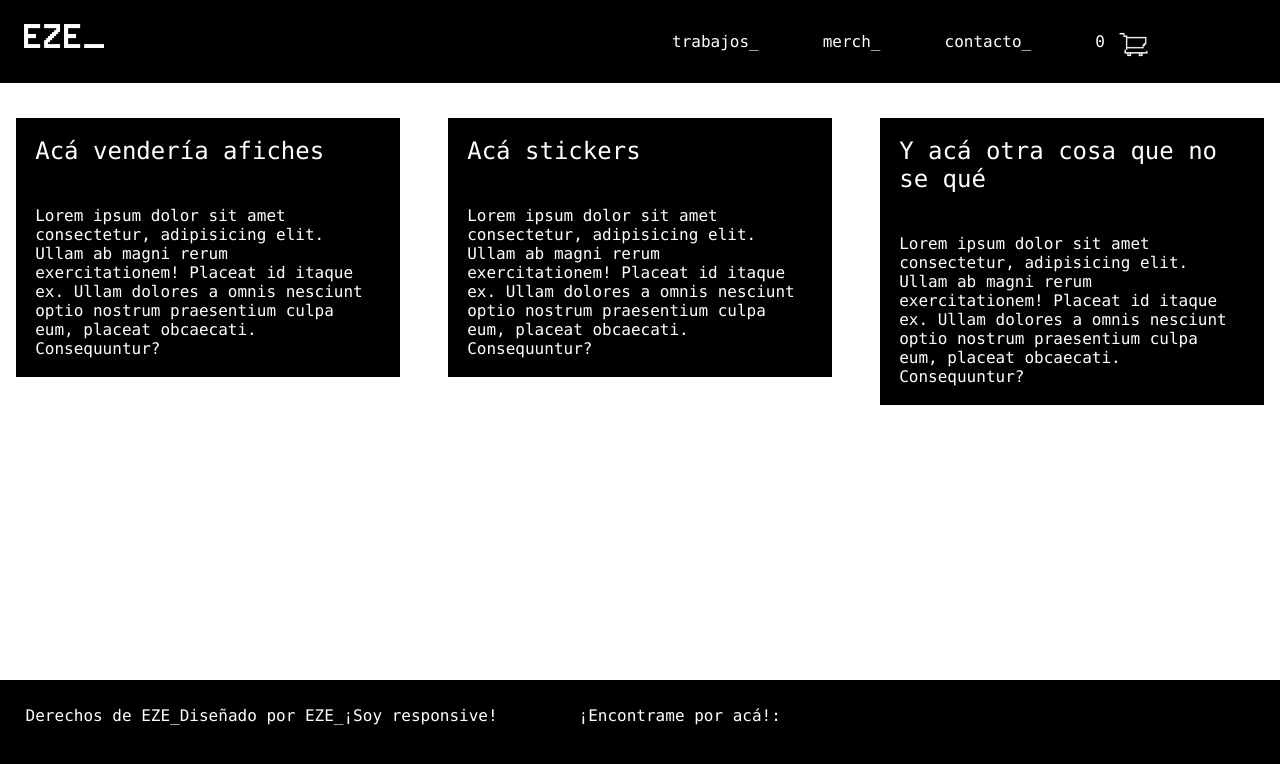
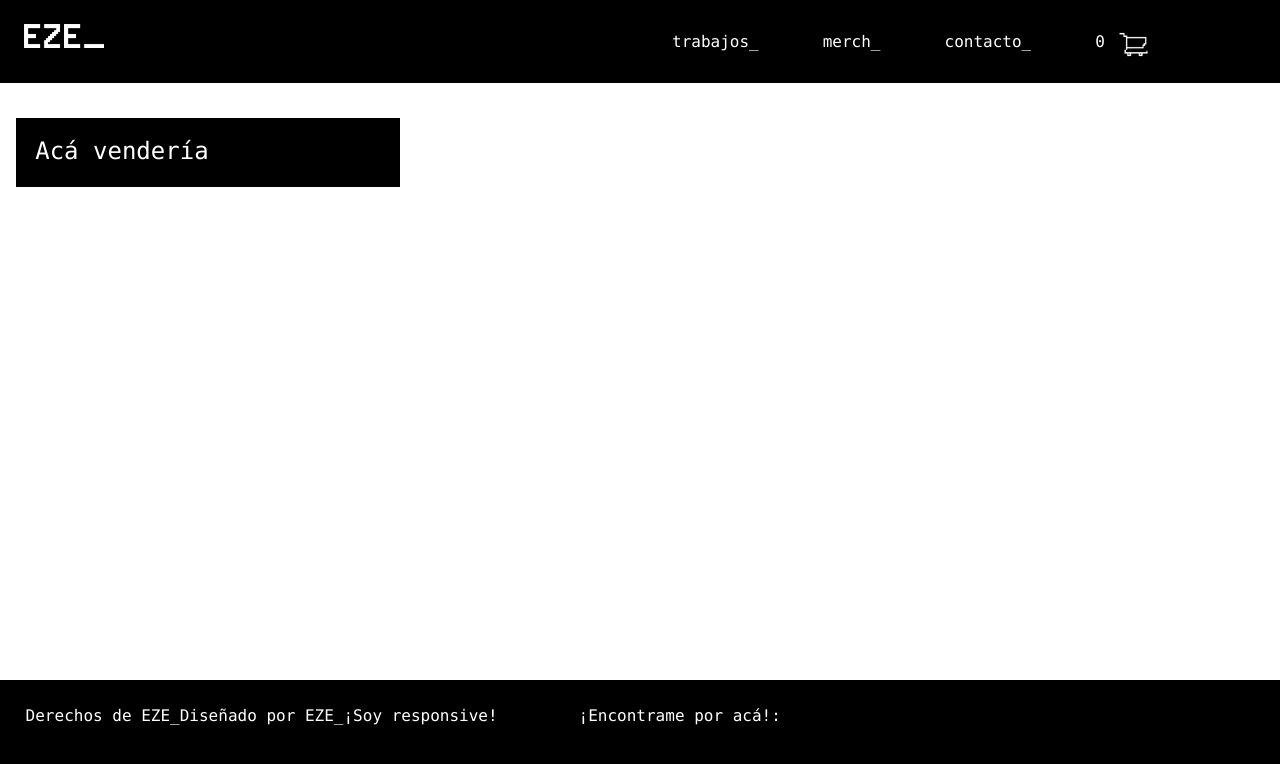
Before and after one commit to EZEweb/tienda-rico, a React (Create React App) app: page / in a window 1280 px wide. Shown: the top 764 px of the page. Built offline with nearby package versions, Linux system fonts and the light colour scheme; the HTML template or start-up script is replaced by a standard one.

Commit message:
corrijiendo entrega 3

```diff
--- a/src/App.css
+++ b/src/App.css
@@ -62,13 +62,13 @@ div ul li{
   font-size: 0.8em;
 }
 
-.containerPagina section{
+.containerPagina{
   display: grid;
   grid-template-columns: repeat(3,1fr);
   gap: 1em;
 }
 
-.containerPagina section > article{
+.containerPagina > article{
   background: rgb(0, 0, 0);
   display: flex;
   flex-direction: column;
@@ -76,7 +76,7 @@ div ul li{
   height: fit-content;
 }
 
-.containerPagina section > article h2 {
+.containerPagina > article h2 {
   padding: 5%;
   color: #ffffff;
   font-size: 1.5em;
@@ -84,7 +84,7 @@ div ul li{
   margin-bottom: 0.1em;
 }
 
-.containerPagina section > article p {
+.containerPagina > article p {
   padding: 5%;
 }
 
--- a/src/App.js
+++ b/src/App.js
@@ -5,11 +5,11 @@ import {MiFooter} from './components/FooterBar';
 
 function App() {
   return (
-    <div>
+    <>
       <MiNav/>;
-      <MiItemListContainer/>;
+      <MiItemListContainer producto="afiche"/>;
       <MiFooter/>;
-    </div>
+    </>
   )
 }
 
--- a/src/components/ItemListContainer.js
+++ b/src/components/ItemListContainer.js
@@ -1,45 +1,22 @@
 import React from "react";
 
-export const MiItemListContainer = () => {
+export const MiItemListContainer = props => {
+    const {producto} = props;
+    const {listadoStock} = `Producto en venta ${producto}`;
     return (
         <div>
-        <MyItemListContainer/>
+            <MyItemListContainer venta={listadoStock}/>
         </div>
     )
 }
 
-const MyItemListContainer = () => {
+const MyItemListContainer = (props) => {
+    const {product} = props;
     return (
         <div className="containerPagina">
-            <section>
-                <article>
-                    <h2>Acá vendería afiches</h2>
-                    <p>
-                        Lorem ipsum dolor sit amet consectetur, adipisicing elit. Ullam ab
-                        magni rerum exercitationem! Placeat id itaque ex. Ullam dolores a
-                        omnis nesciunt optio nostrum praesentium culpa eum, placeat
-                        obcaecati. Consequuntur?
-                    </p>
-                </article>
-                <article>
-                    <h2>Acá stickers</h2>
-                    <p>
-                        Lorem ipsum dolor sit amet consectetur, adipisicing elit. Ullam ab
-                        magni rerum exercitationem! Placeat id itaque ex. Ullam dolores a
-                        omnis nesciunt optio nostrum praesentium culpa eum, placeat
-                        obcaecati. Consequuntur?
-                    </p>
-                </article>
-                <article>
-                    <h2>Y acá otra cosa que no se qué</h2>
-                    <p>
-                        Lorem ipsum dolor sit amet consectetur, adipisicing elit. Ullam ab
-                        magni rerum exercitationem! Placeat id itaque ex. Ullam dolores a
-                        omnis nesciunt optio nostrum praesentium culpa eum, placeat
-                        obcaecati. Consequuntur?
-                    </p>
-                </article>
-            </section>
+            <article>
+                <h2>Acá vendería {product}</h2>
+            </article>
         </div>
     )
 }
```
